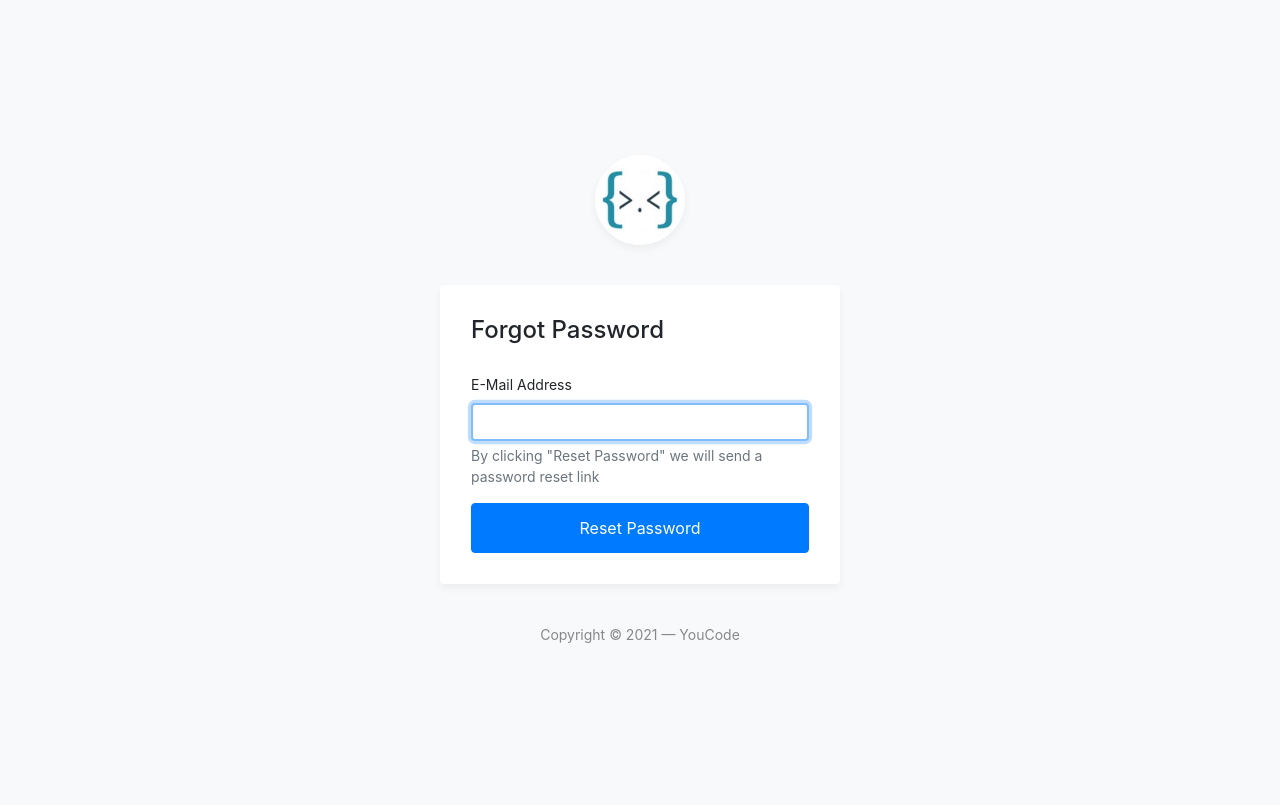
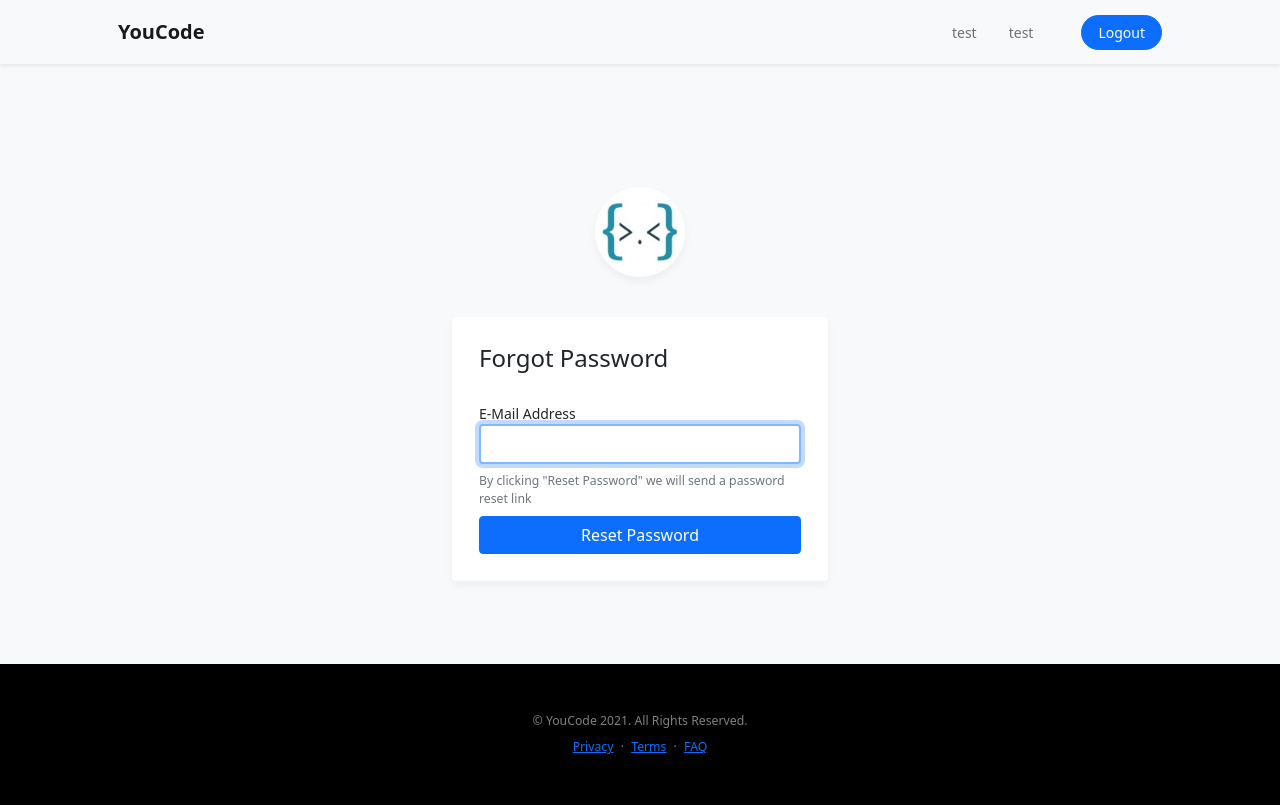
Before and after one commit to yassineelhoubi/Youcode_Registration, a website: page App/view/forgot.html in a window 1280 px wide. Drawn offline with nearby package versions, Linux system fonts and the light colour scheme.

Commit message:
add footer and header for all templates

```diff
--- a/App/view/forgot.html
+++ b/App/view/forgot.html
@@ -5,11 +5,37 @@
 	<meta name="author" content="Kodinger">
 	<meta name="viewport" content="width=device-width,initial-scale=1">
 	<title>My Login Page &mdash; Bootstrap 4 Login Page Snippet</title>
-	<link rel="stylesheet" href="https://stackpath.bootstrapcdn.com/bootstrap/4.3.1/css/bootstrap.min.css" integrity="sha384-ggOyR0iXCbMQv3Xipma34MD+dH/1fQ784/j6cY/iJTQUOhcWr7x9JvoRxT2MZw1T" crossorigin="anonymous">
+	<!-- <link rel="stylesheet" href="https://stackpath.bootstrapcdn.com/bootstrap/4.3.1/css/bootstrap.min.css" integrity="sha384-ggOyR0iXCbMQv3Xipma34MD+dH/1fQ784/j6cY/iJTQUOhcWr7x9JvoRxT2MZw1T" crossorigin="anonymous"> -->
+	<link rel="stylesheet" href="/node_modules/bootstrap/dist/css/bootstrap.min.css">
 	<link rel="stylesheet" type="text/css" href="../assets/css/my-login.css">
+	<link rel="stylesheet" href="/App/assets/css/style.css">
 </head>
 <body class="my-login-page">
-	<section class="h-100">
+	<!-- Navigation-->
+    <nav class="navbar navbar-expand-lg navbar-light shadow-sm" id="mainNav">
+        <div class="container px-5">
+            <a class="navbar-brand fw-bold" href="#page-top">YouCode</a>
+            <button class="navbar-toggler" type="button" data-bs-toggle="collapse" data-bs-target="#navbarResponsive"
+                aria-controls="navbarResponsive" aria-expanded="false" aria-label="Toggle navigation">
+                Menu
+                <i class="bi-list"></i>
+            </button>
+            <div class="collapse navbar-collapse" id="navbarResponsive">
+                <ul class="navbar-nav ms-auto me-4 my-3 my-lg-0">
+                    <li class="nav-item"><a class="nav-link me-lg-3" href="#features">test</a></li>
+                    <li class="nav-item"><a class="nav-link me-lg-3" href="#download">test</a></li>
+                </ul>
+                <button class="btn btn-primary rounded-pill px-3 mb-2 mb-lg-0" data-bs-toggle="modal"
+                    data-bs-target="#feedbackModal">
+                    <span class="d-flex align-items-center">
+
+                        <span class="small">Logout</span>
+                    </span>
+                </button>
+            </div>
+        </div>
+    </nav>
+	<section class="h-75">
 		<div class="container h-100">
 			<div class="row justify-content-md-center align-items-center h-100">
 				<div class="card-wrapper">
@@ -22,30 +48,46 @@
 							<form class="my-login-validation" novalidate="">
 								<div class="form-group">
 									<label for="email">E-Mail Address</label>
-									<input id="email" type="email" class="form-control" name="email" value="" required autofocus>
+									<input id="email" type="email" class="form-control mb-2" name="email" value="" required autofocus>
 									<div class="invalid-feedback">
 										Email is invalid
 									</div>
-									<div class="form-text text-muted">
+									<div class="form-text text-muted mb-2">
 										By clicking "Reset Password" we will send a password reset link
 									</div>
 								</div>
 
 								<div class="form-group m-0">
-									<button type="submit" class="btn btn-primary btn-block">
+									<button type="submit" class="btn btn-primary w-100 ">
 										Reset Password
 									</button>
 								</div>
 							</form>
 						</div>
 					</div>
-					<div class="footer">
-						Copyright &copy; 2021 &mdash;  YouCode
-					</div>
+
 				</div>
 			</div>
 		</div>
 	</section>
+	    <!-- Footer-->
+		<footer class="bg-black text-center py-5">
+			<div class="container px-5">
+				<div class="text-white-50 small">
+					<div class="mb-2">&copy; YouCode 2021. All Rights Reserved.</div>
+					<a href="#!">Privacy</a>
+					<span class="mx-1">&middot;</span>
+					<a href="#!">Terms</a>
+					<span class="mx-1">&middot;</span>
+					<a href="#!">FAQ</a>
+				</div>
+			</div>
+		</footer>
+		</div>
+
+
+
+		<script src="/node_modules/bootstrap/dist/js/bootstrap.min.js"></script>
 
 	<script src="https://code.jquery.com/jquery-3.3.1.slim.min.js" integrity="sha384-q8i/X+965DzO0rT7abK41JStQIAqVgRVzpbzo5smXKp4YfRvH+8abtTE1Pi6jizo" crossorigin="anonymous"></script>
 </body>
```
Also changed, not shown: App/view/login.html (+45 -3 lines), App/view/register.html (+45 -3 lines).
